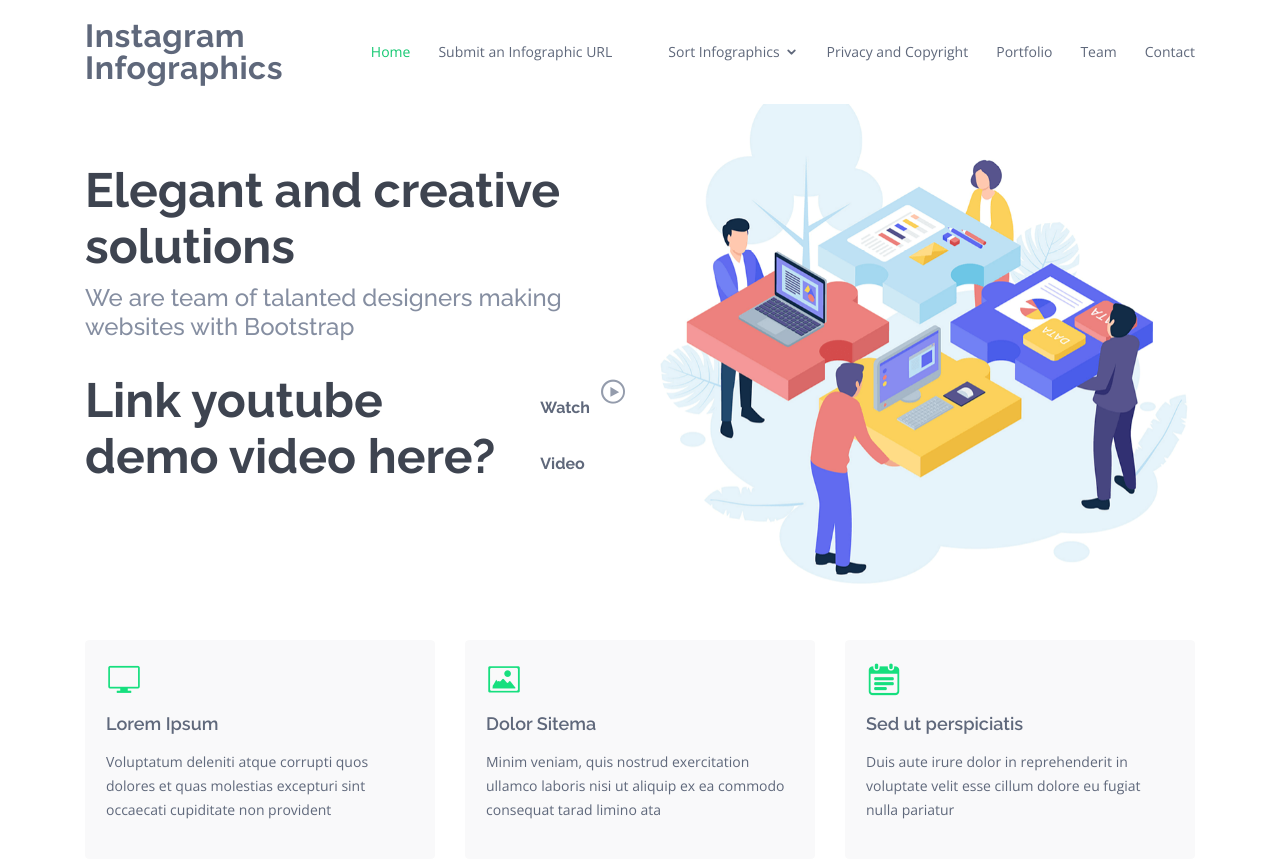
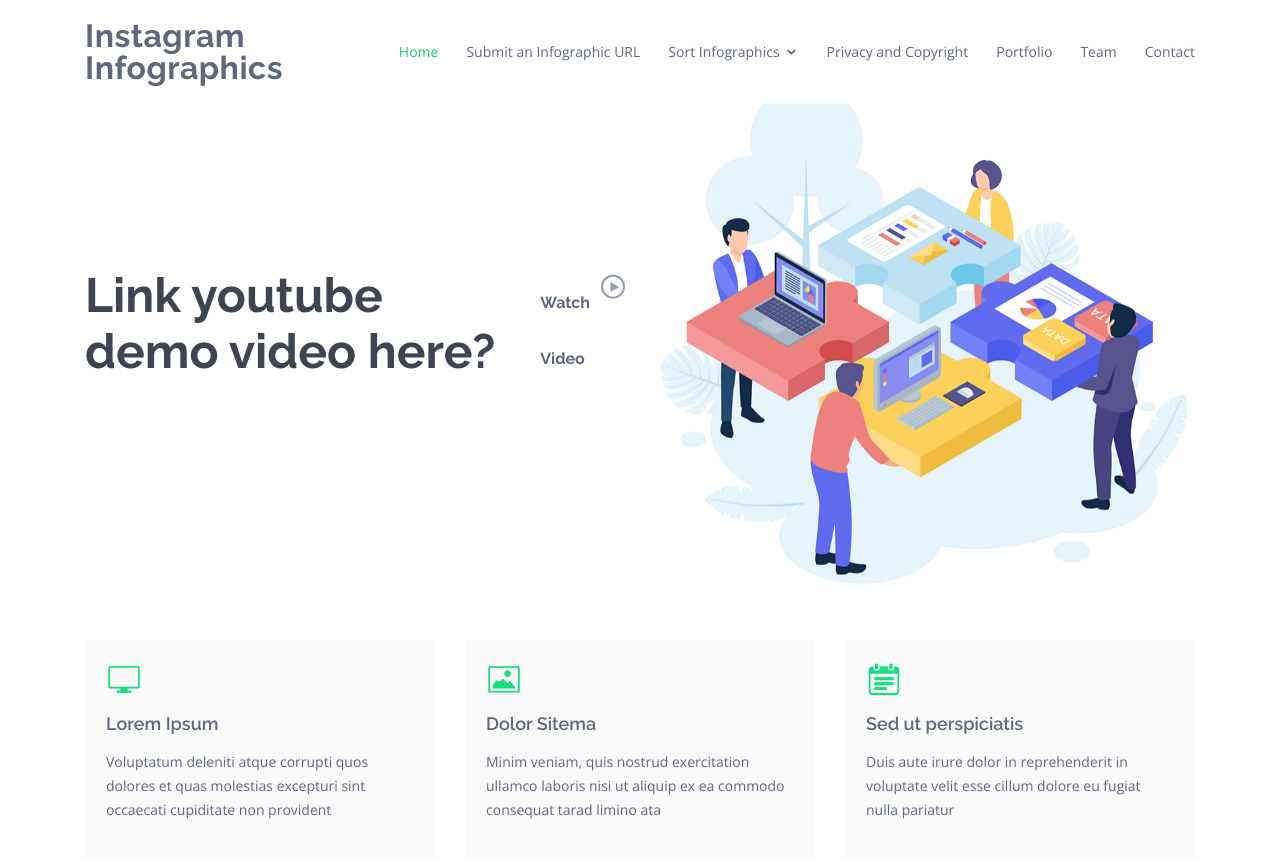
Before and after one commit to SarHab78/sarhab78.github.io, a plain HTML site: page index.html in a window 1280 px wide. Shown: the top 862 px of the page. Drawn offline with nearby package versions, Linux system fonts and the light colour scheme.

Commit message:
Update index.html

```diff
--- a/index.html
+++ b/index.html
@@ -48,7 +48,7 @@
         <ul>
           <li class="active"><a href="index.html">Home</a></li>
           <li><a href="#about">Submit an Infographic URL</a></li>
-          <li>
+
           <li class="drop-down"><a href="">Sort Infographics</a>
             <ul>
             <li class="drop-down"><a href="#">Topic</a>
@@ -89,8 +89,7 @@
     <div class="container">
       <div class="row">
         <div class="col-lg-6 pt-5 pt-lg-0 order-2 order-lg-1 d-flex flex-column justify-content-center">
-          <h1>Elegant and creative solutions</h1>
-          <h2>We are team of talanted designers making websites with Bootstrap</h2>
+
           <div class="d-flex">
            <h1> Link youtube demo video here? <h1>
             <a href="https://www.youtube.com/watch?v=jDDaplaOz7Q" class="venobox btn-watch-video" data-vbtype="video" data-autoplay="true"> Watch Video <i class="icofont-play-alt-2"></i></a>
```
